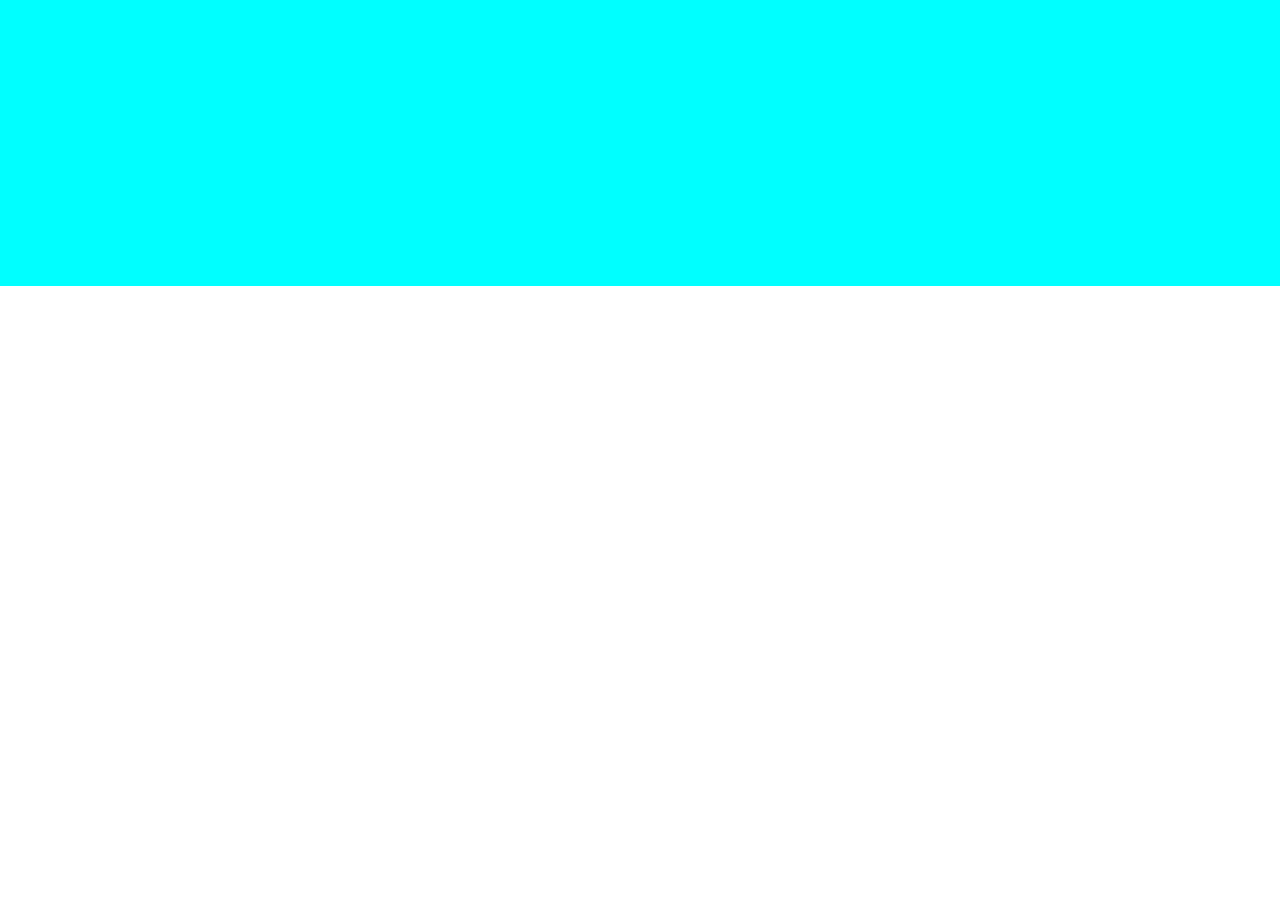
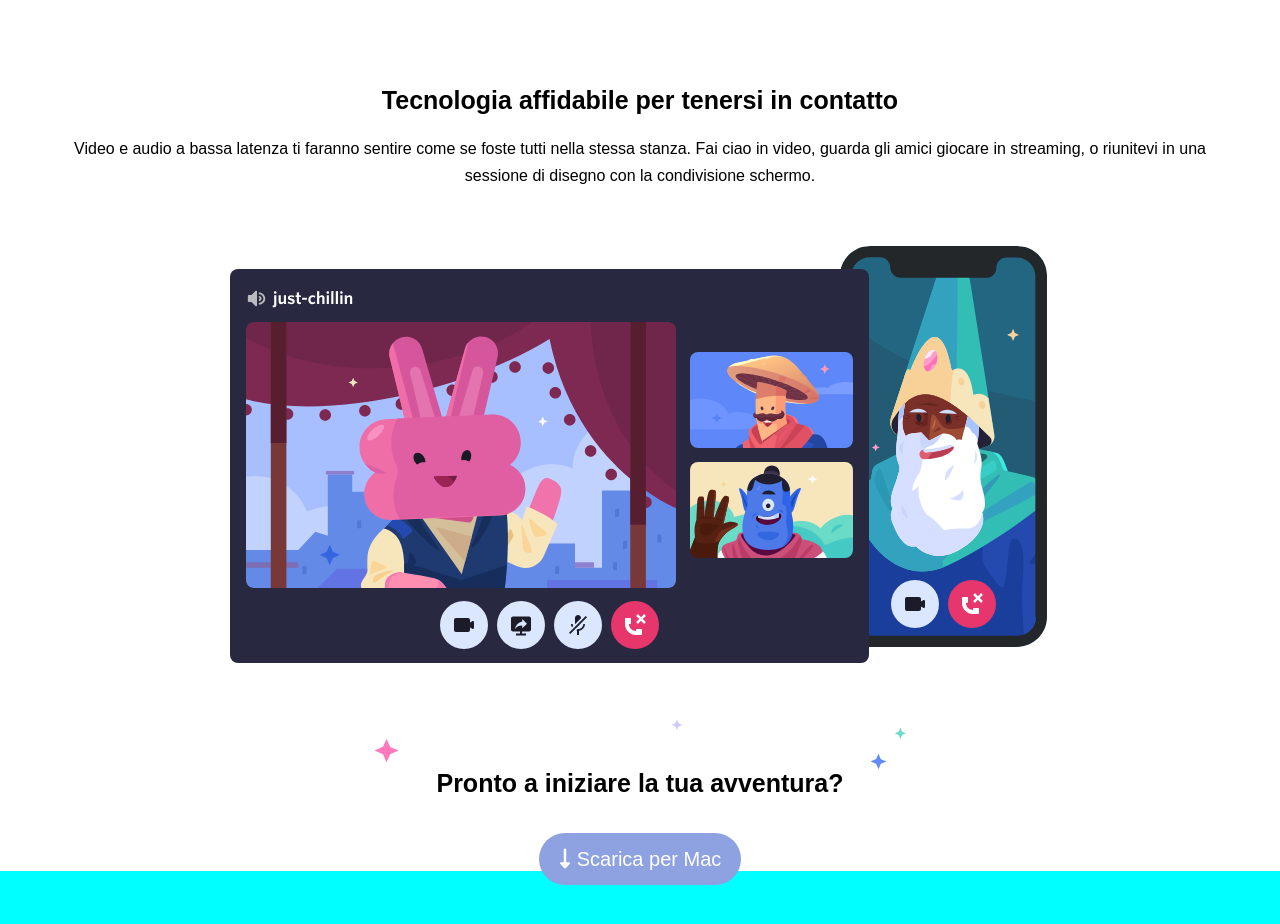
Before and after one commit to AndreaRospi/htmlcss-discord, a plain HTML site: page index.html in a window 1280 px wide. Shown: the part 2820-3744 px from the top of the page. Before the commit the page ends 3106 px from the top, so only its background shows below. Drawn offline with Linux system fonts and the light colour scheme.

Commit message:
fine main

```diff
--- a/css/style.css
+++ b/css/style.css
@@ -191,6 +191,33 @@ nav li a:hover{
     padding-top: 40px;
 }
 
+#section-4{
+    margin-top: 300px;
+}
+
+#section-4 p{
+    text-align: center;
+}
+
+#section-4 img{
+    display: block;
+    margin: 0 auto;
+}
+
+#section-4 h2{
+    text-align: center;
+    font-size: 25px;
+}
+
+.bottone-download{
+    text-align: center;
+    margin-top: 50px;
+}
+
+.bottone-download a{
+    background-color: #8ea1e1;
+    color: white;
+}
 
 .text h2{
     font-size: 55px;
--- a/index.html
+++ b/index.html
@@ -79,6 +79,29 @@
             </div>
         </section>
 
+        <section id="section-4">
+            <div class="container">
+                <div class="text">
+                    <h2>Tecnologia affidabile per tenersi in contatto</h2>
+                    <p>Video e audio a bassa latenza ti faranno sentire come se foste tutti nella stessa stanza. Fai ciao in video, guarda gli amici giocare in streaming, o riunitevi in una sessione di disegno con la condivisione schermo.</p>
+                </div>
+                <img src="img/item4-big.svg" alt="">
+                <div class="text">
+                    <img src="img/stars.svg" alt="">
+                    <h2>Pronto a iniziare la tua avventura?</h2>
+                    <div class="bottone-download">
+                        <a href="#" class="btn big white">
+                            <i class="fas fa-long-arrow-alt-down"></i>
+                            Scarica per Mac
+                        </a>
+                    </div>
+
+                </div>
+
+            </div>
+        </section>
+
+
     </main>
 
     <footer>
```
